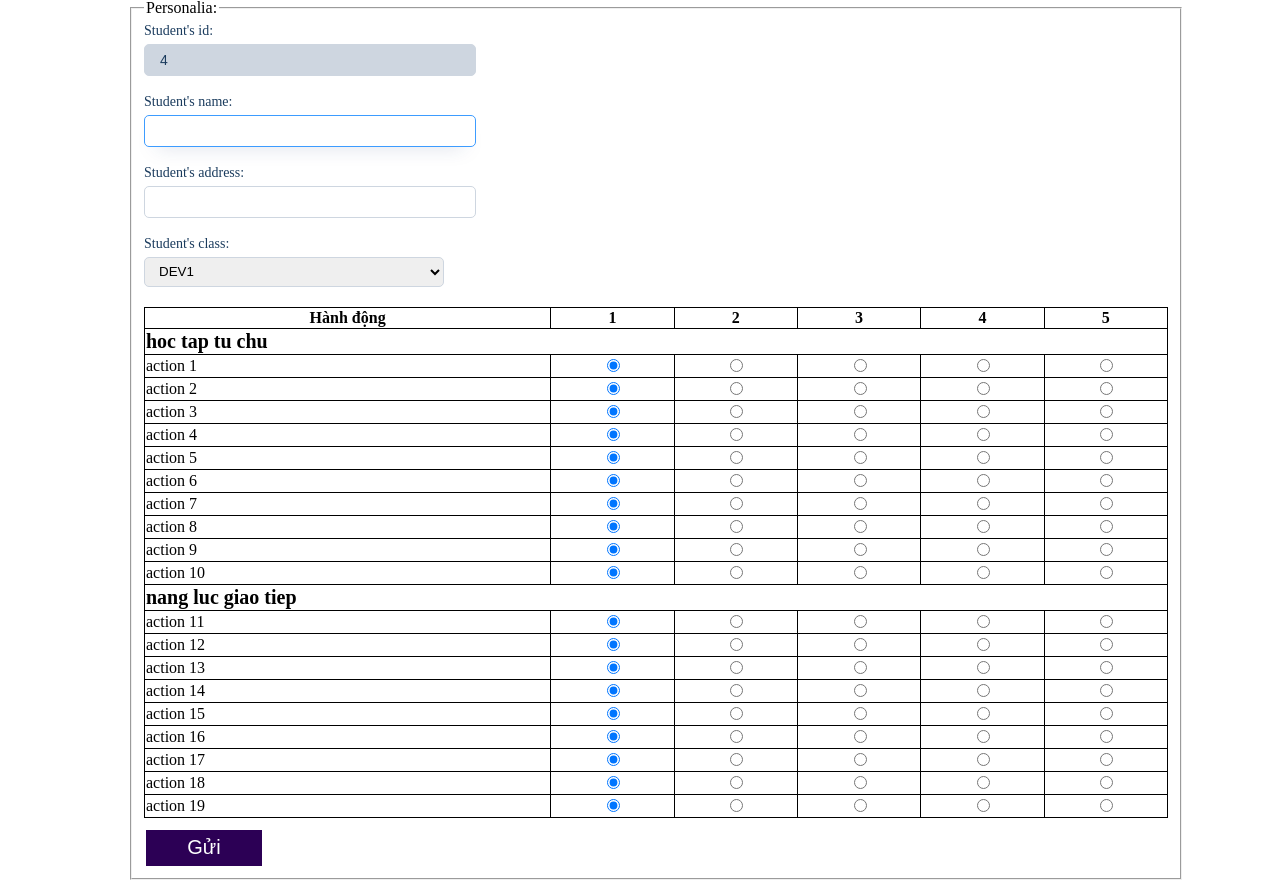
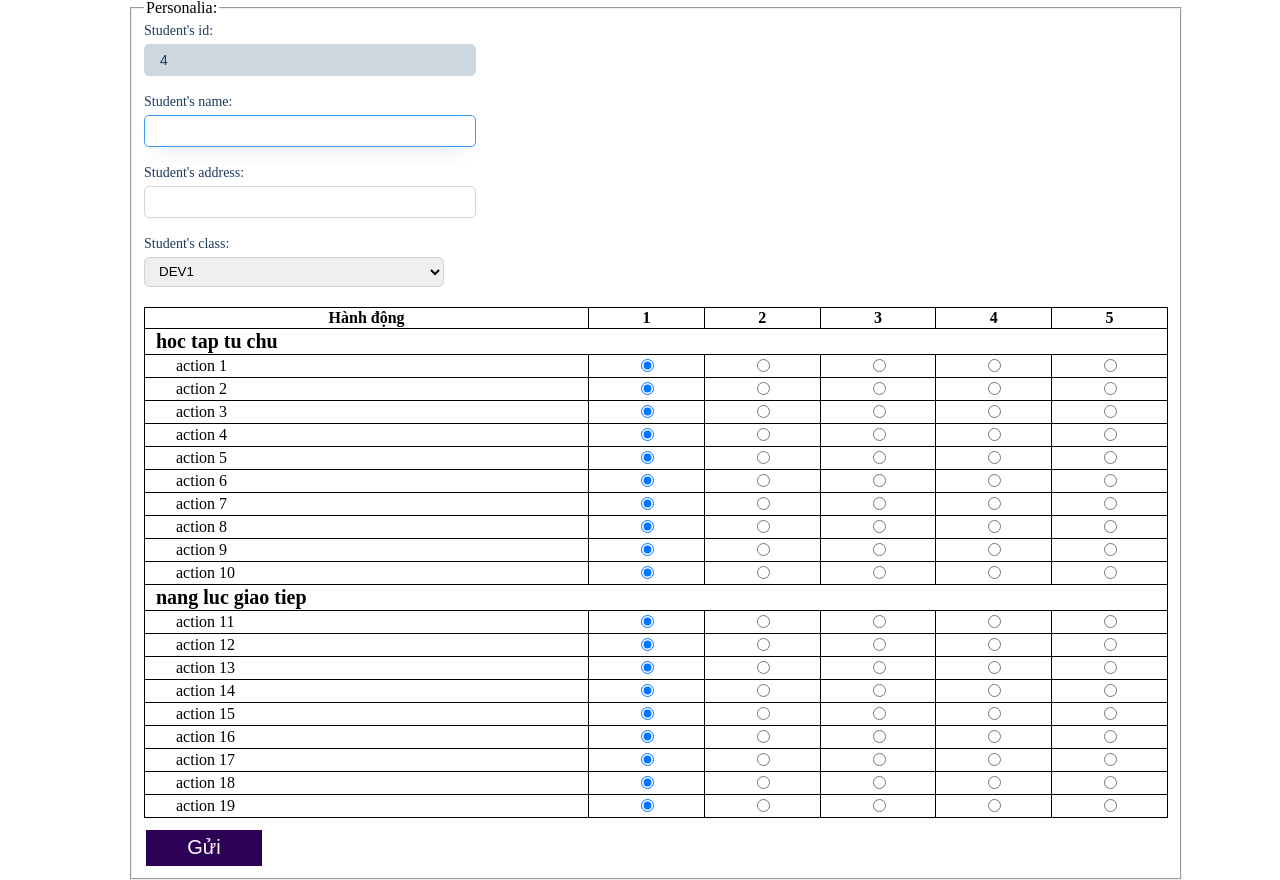
Before and after one commit to tieuconghoa/php-data, a PHP site: page /?controller=students&action=add in a window 1280 px wide. Shown: the part 71-951 px from the top of the page. Run offline with PHP 8.4, Linux system fonts and the light colour scheme; data comes from the database, SQL or seed files in the repository.

Commit message:
fix bug navbar

```diff
--- a/assets/css/style.css
+++ b/assets/css/style.css
@@ -10,8 +10,12 @@ table tr, table th, table td{
     border : 1px solid #000;
 }
 table .capacity {
+
     font-weight: 600;
     font-size: 20px;
+}
+.capacity label {
+    margin-left: 10px;
 }
 table td.checkbox {
    text-align: center;
@@ -112,3 +116,6 @@ select:focus, select:active {
     background-color: #4CAF50;
     color: white;
   }
+  .action-value {
+      margin-left: 30px;
+  }
--- a/views/layouts/application.php
+++ b/views/layouts/application.php
@@ -10,7 +10,7 @@
 
 <body>
     <div class="nav-item">
-        <a href="/">Home</a>
+        <a href="./">Home</a>
         <a href="?controller=students&action=add">Add</a>
     </div>
     <div class="content">
--- a/views/students/add.php
+++ b/views/students/add.php
@@ -35,7 +35,7 @@
                     foreach ($data['action'] as $action) {
                         if ($action->capacity_id == $capacity->capacity_id) {
                             echo '<tr>';
-                            echo '<td><label>' . $action->action_value . '</label></td>';
+                            echo '<td><label class="action-value">' . $action->action_value . '</label></td>';
                             echo '<td class="checkbox"><input type="radio" name="' . $action->action_id . '" value="1" checked required></td>
                             <td class="checkbox"><input type="radio" name="' . $action->action_id . '" value="2" ></td>
                             <td class="checkbox"><input type="radio" name="' . $action->action_id . '" value="3"></td>
```
